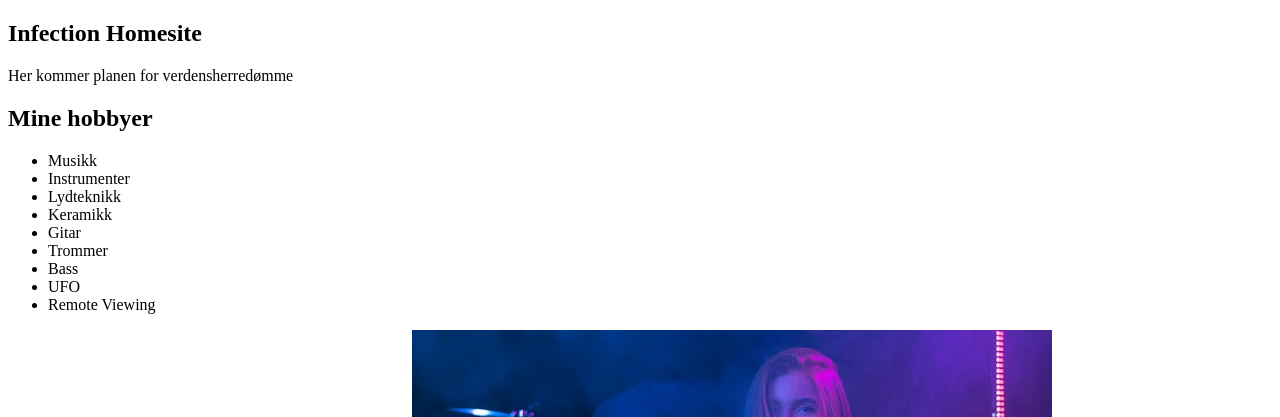
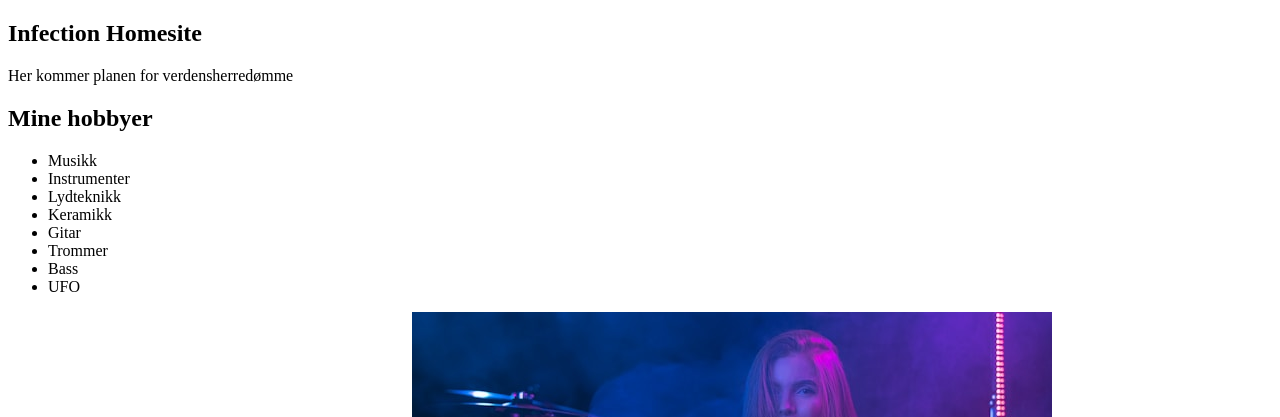
Before and after one commit to Joa-glitch/Dag-2, a website: page index.html in a window 1280 px wide. Shown: the top 417 px of the page. Drawn offline with Linux system fonts and the light colour scheme.

Commit message:
fjernet linje

```diff
--- a/index.html
+++ b/index.html
@@ -30,7 +30,6 @@
           <li>Trommer</li>
           <li>Bass</li>
           <li>UFO</li>
-          <li>Remote Viewing</li>
         </ul>
         <img src="https://images.unsplash.com/photo-1676912004492-0fa09f28fe2e?q=80&w=2070&auto=format&fit=crop&ixlib=rb-4.0.3&ixid=M3wxMjA3fDB8MHxwaG90by1wYWdlfHx8fGVufDB8fHx8fA%3D%3D" alt="">
         <img src="alexey-turenkov-YbG2lpZw1N4-unsplash.jpg" alt="">
```
